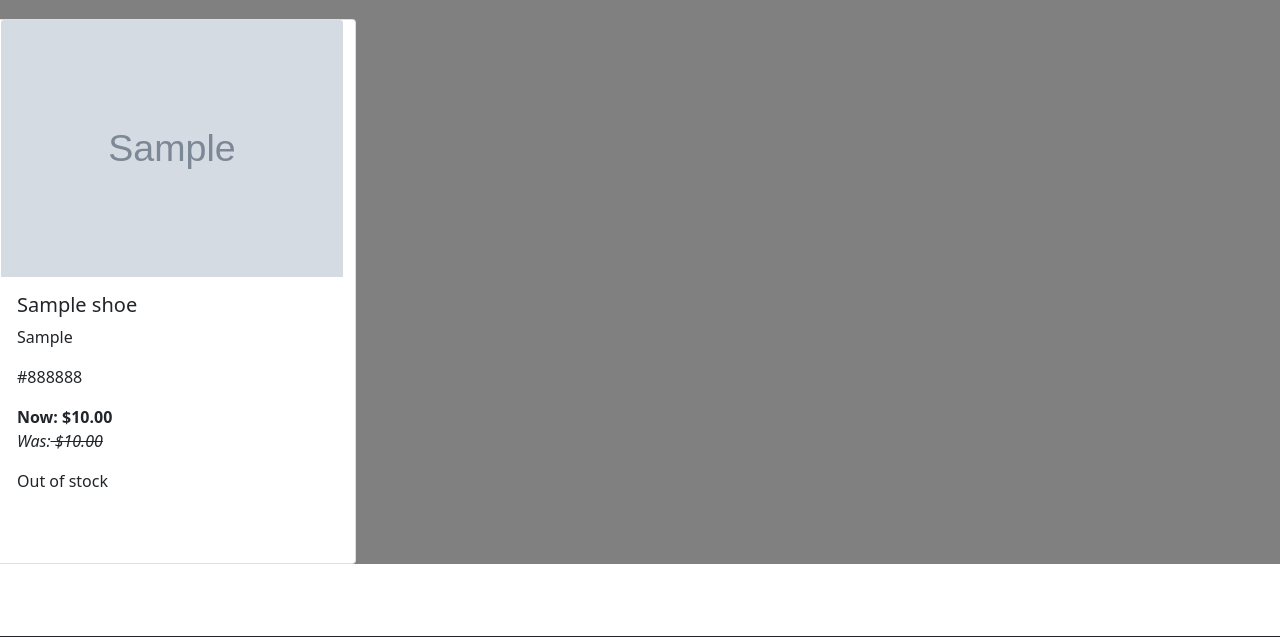
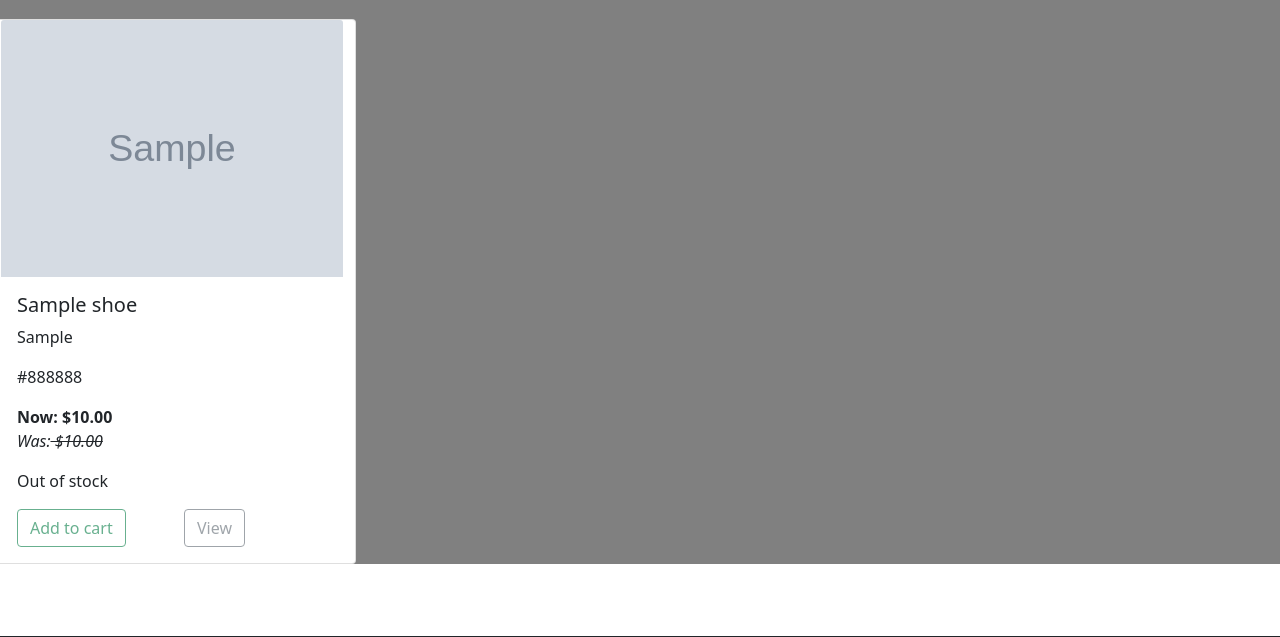
Before and after one commit to zebbyG/topg-shop, a Django app: template TOP Gz SHOE SHOP/brands/templates/vans.html in a window 1280 px wide. Shown: the part 415-1052 px from the top of the page. Run offline with Django 4.2, Linux system fonts and the light colour scheme; the template is opened without the code that fills it: values that come from a table or form of the project are taken from there, others are empty; tables that the repository leaves empty hold one stand-in row (values such as "Sample post"); grey boxes marked "Sample" are stand-in pictures.

Commit message:
import css for add-to-cart buttons

```diff
--- a/TOP Gz SHOE SHOP/brands/templates/catalogue.html
+++ b/TOP Gz SHOE SHOP/brands/templates/catalogue.html
@@ -4,7 +4,7 @@
     <meta charset="UTF-8">
     <title>BRANDS</title>
     <link rel="stylesheet" href="{% static 'page-header.css' %}">
-    <link rel="stylesheet" href="{% static 'add_to_cart.css' %}">
+    <link rel="stylesheet" href="{% static 'add_to_cart_button.css' %}">
 </head>
 <body>
 {% include 'bootstrap.html' %}
--- a/TOP Gz SHOE SHOP/brands/templates/jordans.html
+++ b/TOP Gz SHOE SHOP/brands/templates/jordans.html
@@ -4,7 +4,7 @@
     <meta charset="UTF-8">
     <title>JORDANS</title>
     <link rel="stylesheet" href="{% static 'page-header.css' %}">
-    <link rel="stylesheet" href="{% static 'add_to_cart.css' %}">
+    <link rel="stylesheet" href="{% static 'add_to_cart_button.css' %}">
 </head>
 <body>
 {% include 'bootstrap.html' %}
--- a/TOP Gz SHOE SHOP/brands/templates/nikes.html
+++ b/TOP Gz SHOE SHOP/brands/templates/nikes.html
@@ -4,7 +4,7 @@
     <meta charset="UTF-8">
     <title>NIKES</title>
     <link rel="stylesheet" href="{% static 'page-header.css' %}">
-    <link rel="stylesheet" href="{% static 'add_to_cart.css' %}">
+    <link rel="stylesheet" href="{% static 'add_to_cart_button.css' %}">
 </head>
 <body>
 {% include 'bootstrap.html' %}
--- a/TOP Gz SHOE SHOP/brands/templates/pradas.html
+++ b/TOP Gz SHOE SHOP/brands/templates/pradas.html
@@ -4,7 +4,7 @@
     <meta charset="UTF-8">
     <title>PRADA</title>
     <link rel="stylesheet" href="{% static 'page-header.css' %}">
-    <link rel="stylesheet" href="{% static 'add_to_cart.css' %}">
+    <link rel="stylesheet" href="{% static 'add_to_cart_button.css' %}">
 </head>
 <body>
 {% include 'bootstrap.html' %}
--- a/TOP Gz SHOE SHOP/brands/templates/shoes_accessories.html
+++ b/TOP Gz SHOE SHOP/brands/templates/shoes_accessories.html
@@ -4,7 +4,7 @@
     <meta charset="UTF-8">
     <title>SHOE ACCESSORIES</title>
     <link rel="stylesheet" href="{% static 'page-header.css' %}">
-    <link rel="stylesheet" href="{% static 'add_to_cart.css' %}">
+    <link rel="stylesheet" href="{% static 'add_to_cart_button.css' %}">
 </head>
 <body>
 {% include 'bootstrap.html' %}
--- a/TOP Gz SHOE SHOP/brands/templates/vans.html
+++ b/TOP Gz SHOE SHOP/brands/templates/vans.html
@@ -4,7 +4,7 @@
     <meta charset="UTF-8">
     <title>VANS</title>
     <link rel="stylesheet" href="{% static 'page-header.css' %}">
-    <link rel="stylesheet" href="{% static 'add_to_cart.css' %}">
+    <link rel="stylesheet" href="{% static 'add_to_cart_button.css' %}">
 </head>
 <body>
 {% include 'bootstrap.html' %}
--- a/TOP Gz SHOE SHOP/brands/templates/yeezys.html
+++ b/TOP Gz SHOE SHOP/brands/templates/yeezys.html
@@ -4,7 +4,7 @@
     <meta charset="UTF-8">
     <title>YEEZY</title>
     <link rel="stylesheet" href="{% static 'page-header.css' %}">
-    <link rel="stylesheet" href="{% static 'add_to_cart.css' %}">
+    <link rel="stylesheet" href="{% static 'add_to_cart_button.css' %}">
 </head>
 <body>
 {% include 'bootstrap.html' %}
```
